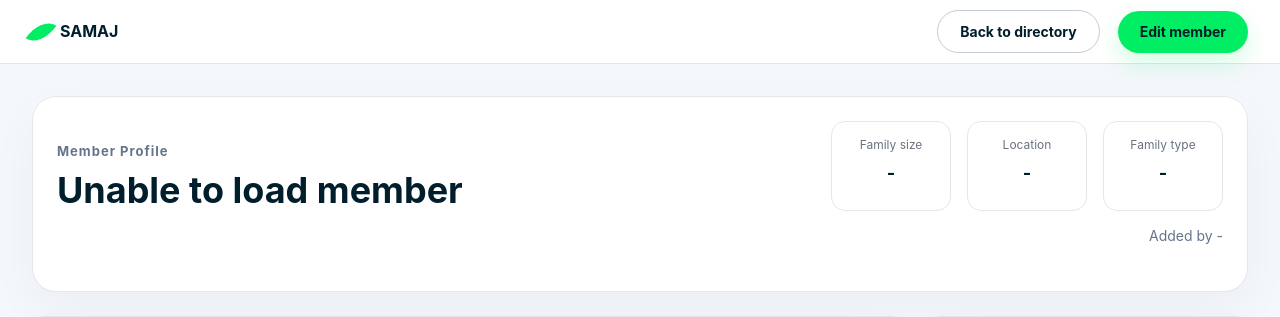
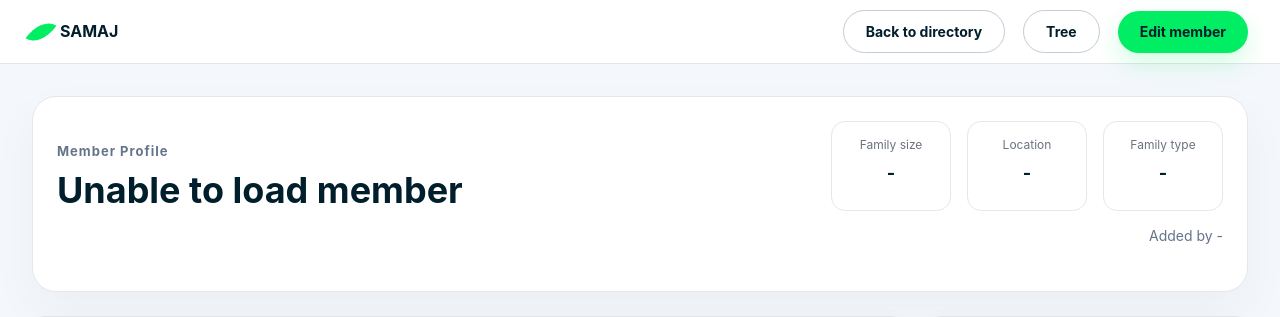
Before and after one commit to suniljlandge/merasamaj, a Flask app: template samaj/templates/view-member.html in a window 1280 px wide. Shown: the top 317 px of the page. Run offline with Flask 3, Linux system fonts and the light colour scheme; the template is opened without the code that fills it, so the values that code supplies are empty.

Commit message:
tree button

```diff
--- a/samaj/templates/view-member.html
+++ b/samaj/templates/view-member.html
@@ -39,6 +39,14 @@
           class="button-secondary"
         >
           Back to directory
+        </a>
+
+        <a
+          href="#"
+          class="button-secondary"
+          id="view-tree-link"
+        >
+          Tree
         </a>
 
         <a
@@ -226,6 +234,15 @@
       if (canEdit) {
         editLink.hidden = false;
         editLink.href = `/edit-member/${memberId}`;
+      }
+
+      const treeLink =
+        document.querySelector(
+          "#view-tree-link"
+        );
+
+      if (treeLink) {
+        treeLink.href = `/family-tree/${memberId}`;
       }
 
 
```
